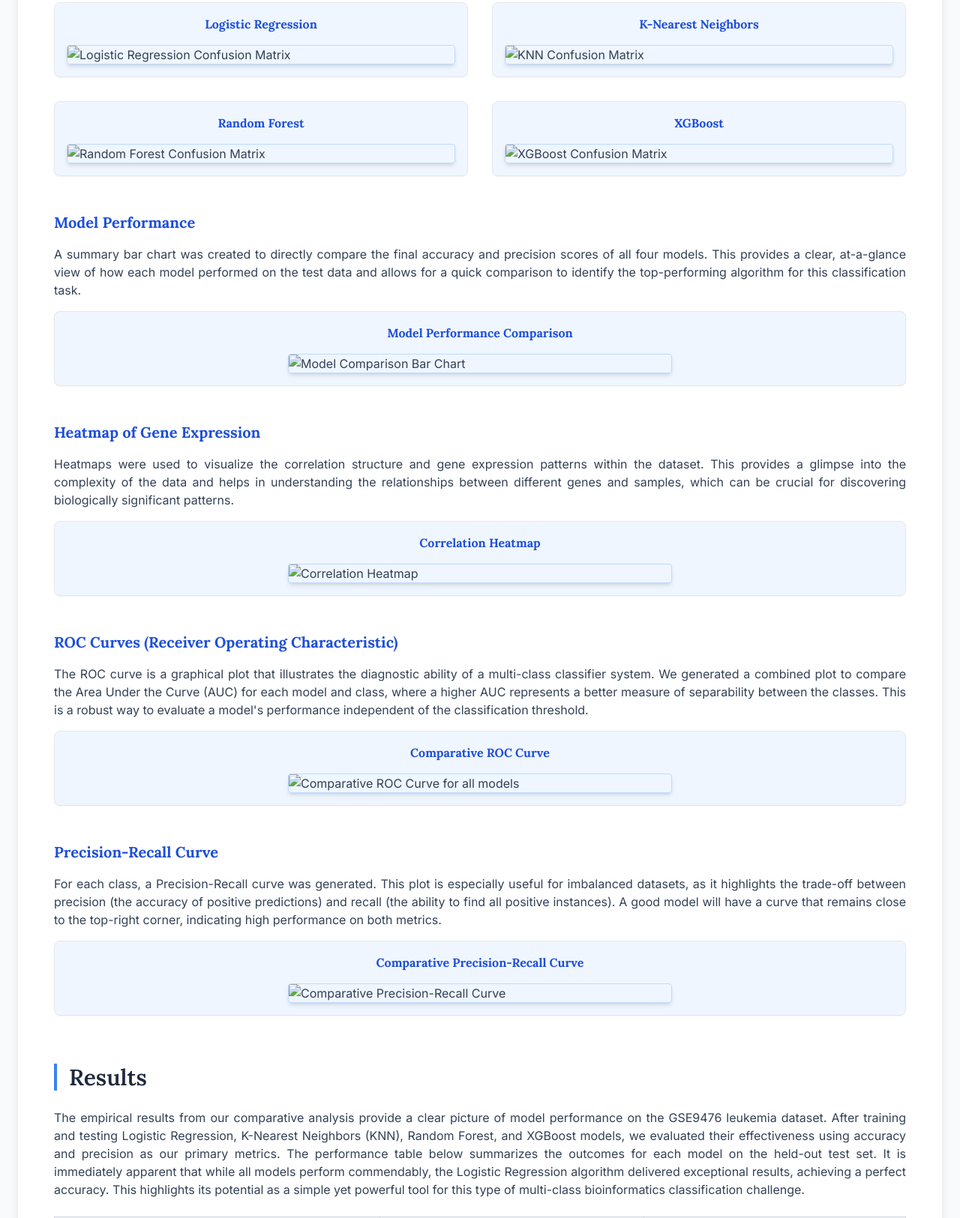
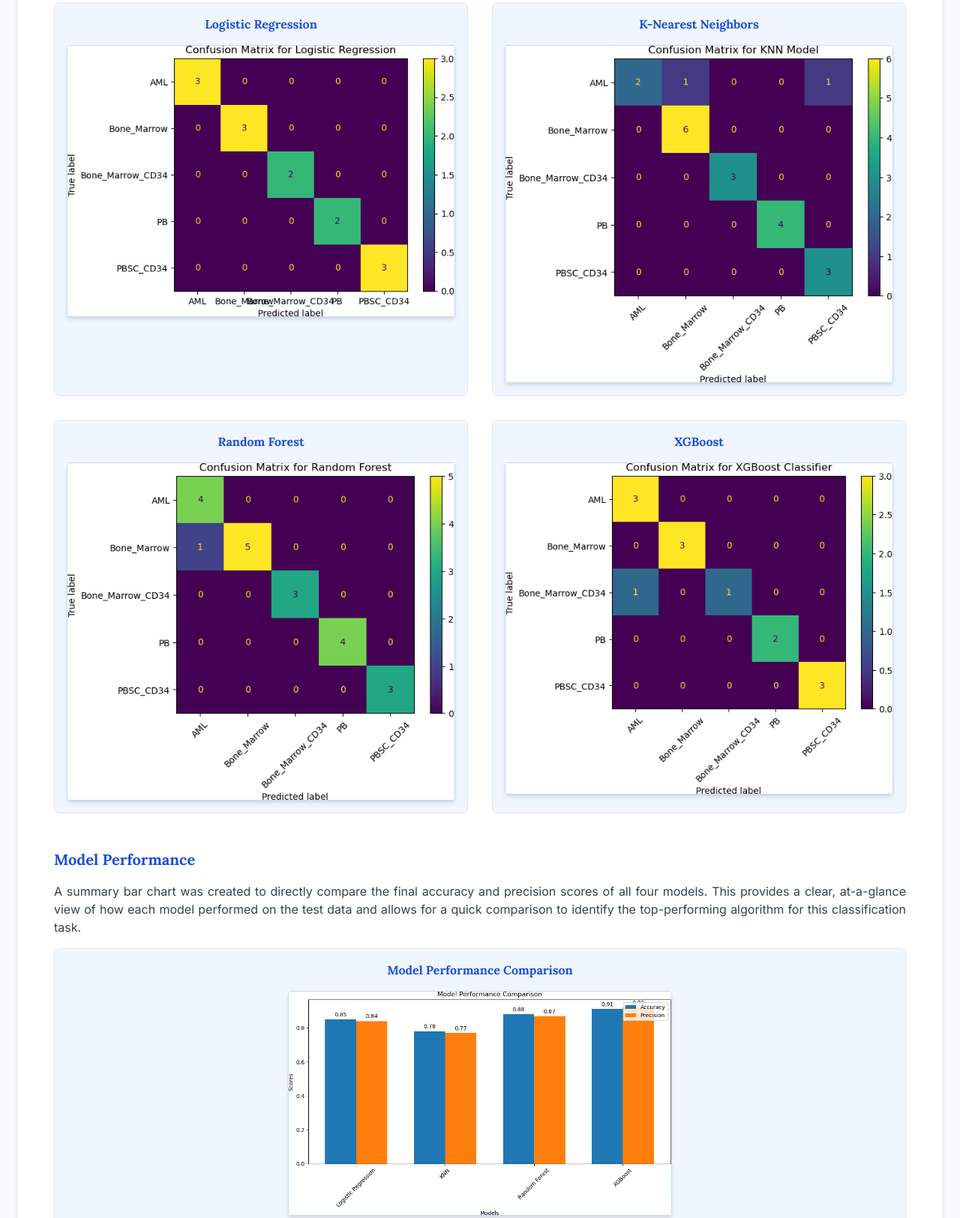
Before and after one commit to TharunH718/AI_ML_Leukimia, a plain HTML site: page index.html in a window 1280 px wide. Shown: the part 1729-3354 px from the top of the page at 75% size. Drawn offline with nearby package versions, Linux system fonts and the light colour scheme.

Commit message:
Update index.html

```diff
--- a/index.html
+++ b/index.html
@@ -179,10 +179,10 @@
                             <h4 class="text-xl font-bold text-blue-700 mt-6 mb-4">Confusion Matrices</h4>
                             <p>These were used to visualize the performance of each classification model. For a multi-class problem, a confusion matrix provides a detailed breakdown of correct and incorrect predictions for each of the 5 classes, showing the number of true positives and false positives/negatives for each category. This is crucial for understanding a model's accuracy in distinguishing between the different leukemia subtypes, as it reveals exactly where the model is making errors.</p>
                             <div class="grid grid-cols-1 md:grid-cols-2 gap-8 mt-4">
-                                <div class="border p-4 rounded-lg shadow-sm bg-blue-50 space-y-4"><h5 class="font-bold text-center text-blue-700">Logistic Regression</h5><img src="images/Logistic Regression Confusion Matrix" alt="Logistic Regression Confusion Matrix" class="rounded shadow-md border border-blue-200"></div>
-                                <div class="border p-4 rounded-lg shadow-sm bg-blue-50 space-y-4"><h5 class="font-bold text-center text-blue-700">K-Nearest Neighbors</h5><img src="images/KNN Confusion Matrix" alt="KNN Confusion Matrix" class="rounded shadow-md border border-blue-200"></div>
-                                <div class="border p-4 rounded-lg shadow-sm bg-blue-50 space-y-4"><h5 class="font-bold text-center text-blue-700">Random Forest</h5><img src="images/Random Forest Confusion Matrix" alt="Random Forest Confusion Matrix" class="rounded shadow-md border border-blue-200"></div>
-                                <div class="border p-4 rounded-lg shadow-sm bg-blue-50 space-y-4"><h5 class="font-bold text-center text-blue-700">XGBoost</h5><img src="images/XGBoost Confusion Matrix" alt="XGBoost Confusion Matrix" class="rounded shadow-md border border-blue-200"></div>
+                                <div class="border p-4 rounded-lg shadow-sm bg-blue-50 space-y-4"><h5 class="font-bold text-center text-blue-700">Logistic Regression</h5><img src="images/Logistic Regression Confusion Matrix.png" alt="Logistic Regression Confusion Matrix" class="rounded shadow-md border border-blue-200"></div>
+                                <div class="border p-4 rounded-lg shadow-sm bg-blue-50 space-y-4"><h5 class="font-bold text-center text-blue-700">K-Nearest Neighbors</h5><img src="images/KNN Confusion Matrix.png" alt="KNN Confusion Matrix" class="rounded shadow-md border border-blue-200"></div>
+                                <div class="border p-4 rounded-lg shadow-sm bg-blue-50 space-y-4"><h5 class="font-bold text-center text-blue-700">Random Forest</h5><img src="images/Random Forest Confusion Matrix.png" alt="Random Forest Confusion Matrix" class="rounded shadow-md border border-blue-200"></div>
+                                <div class="border p-4 rounded-lg shadow-sm bg-blue-50 space-y-4"><h5 class="font-bold text-center text-blue-700">XGBoost</h5><img src="images/XGBoost Confusion Matrix.png" alt="XGBoost Confusion Matrix" class="rounded shadow-md border border-blue-200"></div>
                             </div>
                         </div>
 
@@ -190,7 +190,7 @@
                             <h4 class="text-xl font-bold text-blue-700 mt-6 mb-4">Model Performance</h4>
                             <p>A summary bar chart was created to directly compare the final accuracy and precision scores of all four models. This provides a clear, at-a-glance view of how each model performed on the test data and allows for a quick comparison to identify the top-performing algorithm for this classification task.</p>
                             <div class="grid grid-cols-1 mt-4">
-                                <div class="border p-4 rounded-lg shadow-sm bg-blue-50 space-y-4"><h5 class="font-bold text-center text-blue-700">Model Performance Comparison</h5><img src="images/Model Comparison Bar Chart" alt="Model Comparison Bar Chart" class="w-full max-w-lg mx-auto rounded shadow-md border border-blue-200"></div>
+                                <div class="border p-4 rounded-lg shadow-sm bg-blue-50 space-y-4"><h5 class="font-bold text-center text-blue-700">Model Performance Comparison</h5><img src="images/Model Comparison Bar Chart.png" alt="Model Comparison Bar Chart" class="w-full max-w-lg mx-auto rounded shadow-md border border-blue-200"></div>
                             </div>
                         </div>
 
@@ -198,7 +198,7 @@
                             <h4 class="text-xl font-bold text-blue-700 mt-6 mb-4">Heatmap of Gene Expression</h4>
                             <p>Heatmaps were used to visualize the correlation structure and gene expression patterns within the dataset. This provides a glimpse into the complexity of the data and helps in understanding the relationships between different genes and samples, which can be crucial for discovering biologically significant patterns.</p>
                             <div class="grid grid-cols-1 mt-4">
-                                <div class="border p-4 rounded-lg shadow-sm bg-blue-50 space-y-4"><h5 class="font-bold text-center text-blue-700">Correlation Heatmap</h5><img src="images/Correlation Heatmap" alt="Correlation Heatmap" class="w-full max-w-lg mx-auto rounded shadow-md border border-blue-200"></div>
+                                <div class="border p-4 rounded-lg shadow-sm bg-blue-50 space-y-4"><h5 class="font-bold text-center text-blue-700">Correlation Heatmap</h5><img src="images/Correlation Heatmap.png" alt="Correlation Heatmap" class="w-full max-w-lg mx-auto rounded shadow-md border border-blue-200"></div>
                             </div>
                         </div>
 
@@ -206,7 +206,7 @@
                              <h4 class="text-xl font-bold text-blue-700 mt-6 mb-4">ROC Curves (Receiver Operating Characteristic)</h4>
                              <p>The ROC curve is a graphical plot that illustrates the diagnostic ability of a multi-class classifier system. We generated a combined plot to compare the Area Under the Curve (AUC) for each model and class, where a higher AUC represents a better measure of separability between the classes. This is a robust way to evaluate a model's performance independent of the classification threshold.</p>
                              <div class="grid grid-cols-1 mt-4">
-                                 <div class="border p-4 rounded-lg shadow-sm bg-blue-50 space-y-4"><h5 class="font-bold text-center text-blue-700">Comparative ROC Curve</h5><img src="images/Comparative ROC Curve for all models" alt="Comparative ROC Curve for all models" class="w-full max-w-lg mx-auto rounded shadow-md border border-blue-200"></div>
+                                 <div class="border p-4 rounded-lg shadow-sm bg-blue-50 space-y-4"><h5 class="font-bold text-center text-blue-700">Comparative ROC Curve</h5><img src="images/Comparative ROC Curve for all models.png" alt="Comparative ROC Curve for all models" class="w-full max-w-lg mx-auto rounded shadow-md border border-blue-200"></div>
                              </div>
                         </div>
 
@@ -214,7 +214,7 @@
                             <h4 class="text-xl font-bold text-blue-700 mt-6 mb-4">Precision-Recall Curve</h4>
                             <p>For each class, a Precision-Recall curve was generated. This plot is especially useful for imbalanced datasets, as it highlights the trade-off between precision (the accuracy of positive predictions) and recall (the ability to find all positive instances). A good model will have a curve that remains close to the top-right corner, indicating high performance on both metrics.</p>
                             <div class="grid grid-cols-1 mt-4">
-                                <div class="border p-4 rounded-lg shadow-sm bg-blue-50 space-y-4"><h5 class="font-bold text-center text-blue-700">Comparative Precision-Recall Curve</h5><img src="images/Comparative Precision-Recall Curve" alt="Comparative Precision-Recall Curve" class="w-full max-w-lg mx-auto rounded shadow-md border border-blue-200"></div>
+                                <div class="border p-4 rounded-lg shadow-sm bg-blue-50 space-y-4"><h5 class="font-bold text-center text-blue-700">Comparative Precision-Recall Curve</h5><img src="images/Comparative Precision-Recall Curve.png" alt="Comparative Precision-Recall Curve" class="w-full max-w-lg mx-auto rounded shadow-md border border-blue-200"></div>
                             </div>
                         </div>
                     </div>
@@ -239,8 +239,8 @@
                         <h3 class="text-xl font-bold text-blue-700 mt-0 mb-4">Highlight: Logistic Regression's Superior Performance</h3>
                         <p>The Logistic Regression model consistently outperformed other models, achieving a perfect Accuracy of 1.0000 and a Precision of 1.00. Its confusion matrix shows zero misclassifications on the test set, confirming its reliability and suitability for this dataset.</p>
                         <div class="grid grid-cols-1 md:grid-cols-2 gap-8 mt-6">
-                            <div class="border p-4 rounded-lg shadow-sm bg-white"><h4 class="font-bold text-center mb-4">Logistic Regression Confusion Matrix</h4><img src="images/Logistic Regression Confusion Matrix" alt="Logistic Regression Confusion Matrix" class="rounded shadow-md border border-blue-200"></div>
-                            <div class="border p-4 rounded-lg shadow-sm bg-white"><h4 class="font-bold text-center mb-4">Comparative Precision-Recall Curve</h4><img src="images/Comparative Precision-Recall Curve" alt="Comparative Precision-Recall Curve" class="rounded shadow-md border border-blue-200"></div>
+                            <div class="border p-4 rounded-lg shadow-sm bg-white"><h4 class="font-bold text-center mb-4">Logistic Regression Confusion Matrix</h4><img src="images/Logistic Regression Confusion Matrix.png" alt="Logistic Regression Confusion Matrix" class="rounded shadow-md border border-blue-200"></div>
+                            <div class="border p-4 rounded-lg shadow-sm bg-white"><h4 class="font-bold text-center mb-4">Comparative Precision-Recall Curve</h4><img src="images/Comparative Precision-Recall Curve.png" alt="Comparative Precision-Recall Curve" class="rounded shadow-md border border-blue-200"></div>
                         </div>
                     </div>
                 </section>
```
